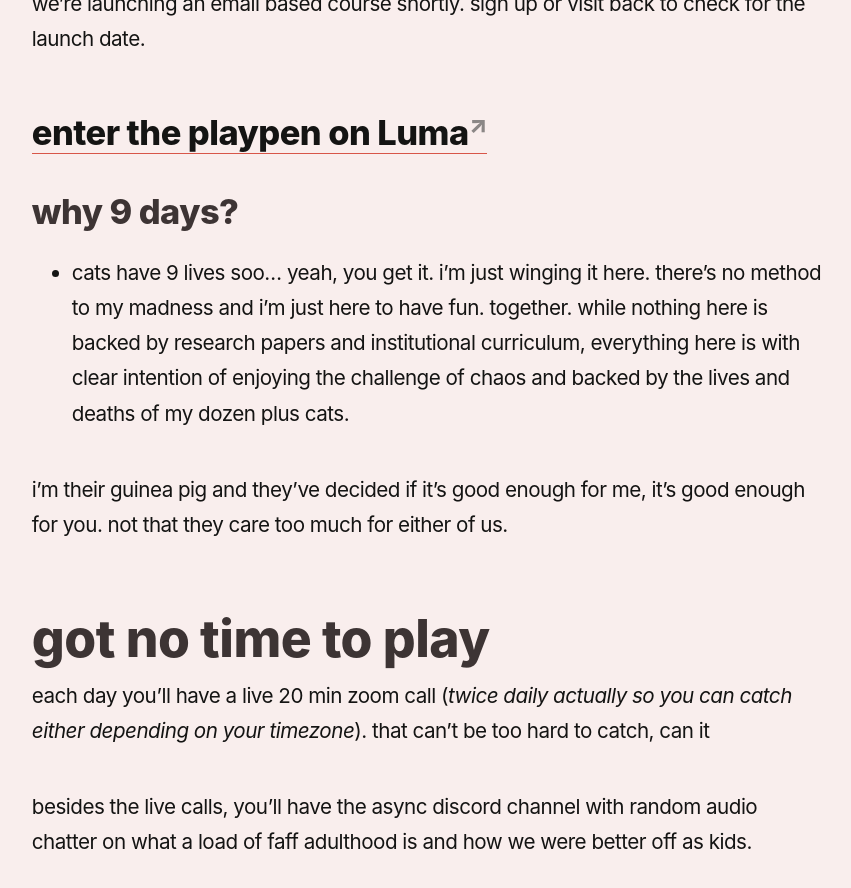
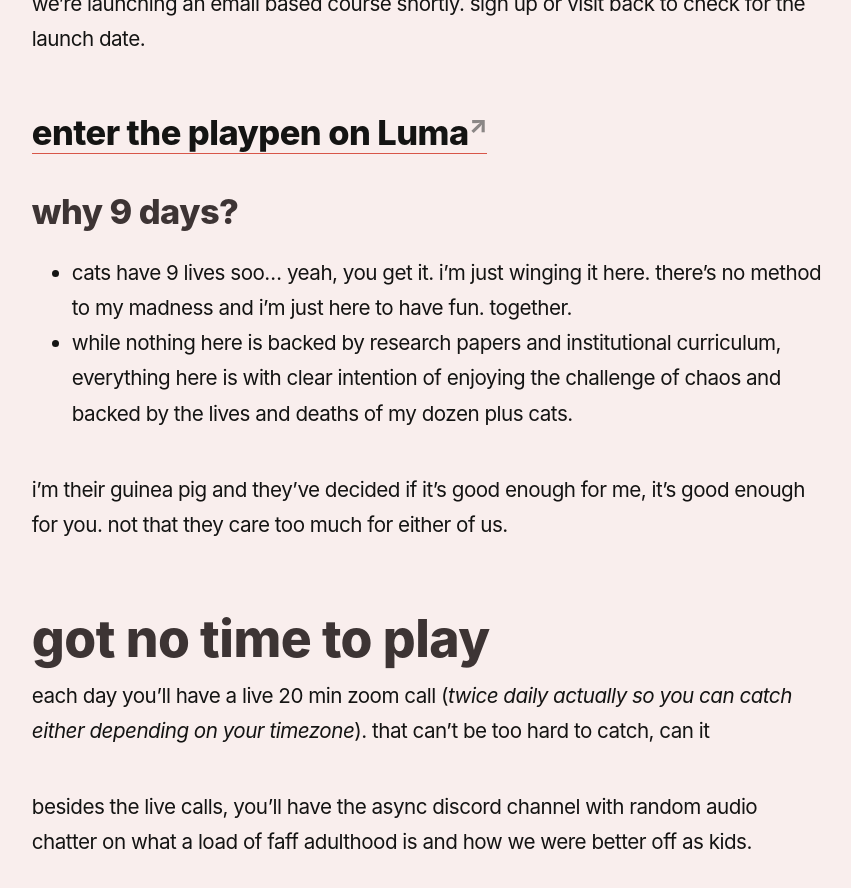
Before and after one commit to reddy2go/redgarden, a Jekyll site: the page built from _notes/playpen.md, in a window 1280 px wide and 900 px high, scrolled down 975 px. Shown: the top 888 px of the window, without its empty margins (45-896 px from the left). Built offline with Jekyll 4.4.1, drawn with Linux system fonts in a browser that asks for light colours; some web fonts are replaced; Markdown is read by kramdown in place of the engine named in the settings.

Commit message:
auto commit

```diff
--- a/_notes/playpen.md
+++ b/_notes/playpen.md
@@ -14,7 +14,7 @@
 
 ### why 9 days?
 - cats have 9 lives soo... yeah, you get it. i’m just winging it here. there’s no method to my madness and i’m just here to have fun. together.
-while nothing here is backed by research papers and institutional curriculum, everything here is with clear intention of enjoying the challenge of chaos and backed by the lives and deaths of my dozen plus cats.
+- while nothing here is backed by research papers and institutional curriculum, everything here is with clear intention of enjoying the challenge of chaos and backed by the lives and deaths of my dozen plus cats.
 
 i’m their guinea pig and they’ve decided if it’s good enough for me, it’s good enough for you. not that they care too much for either of us.
 
```
